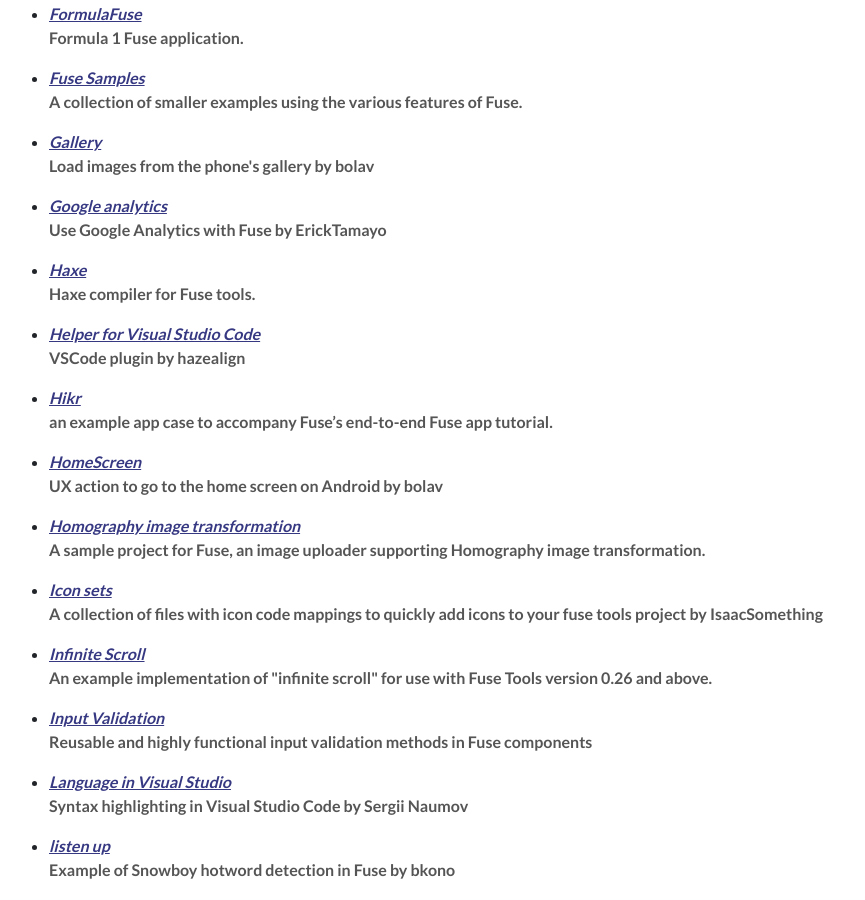
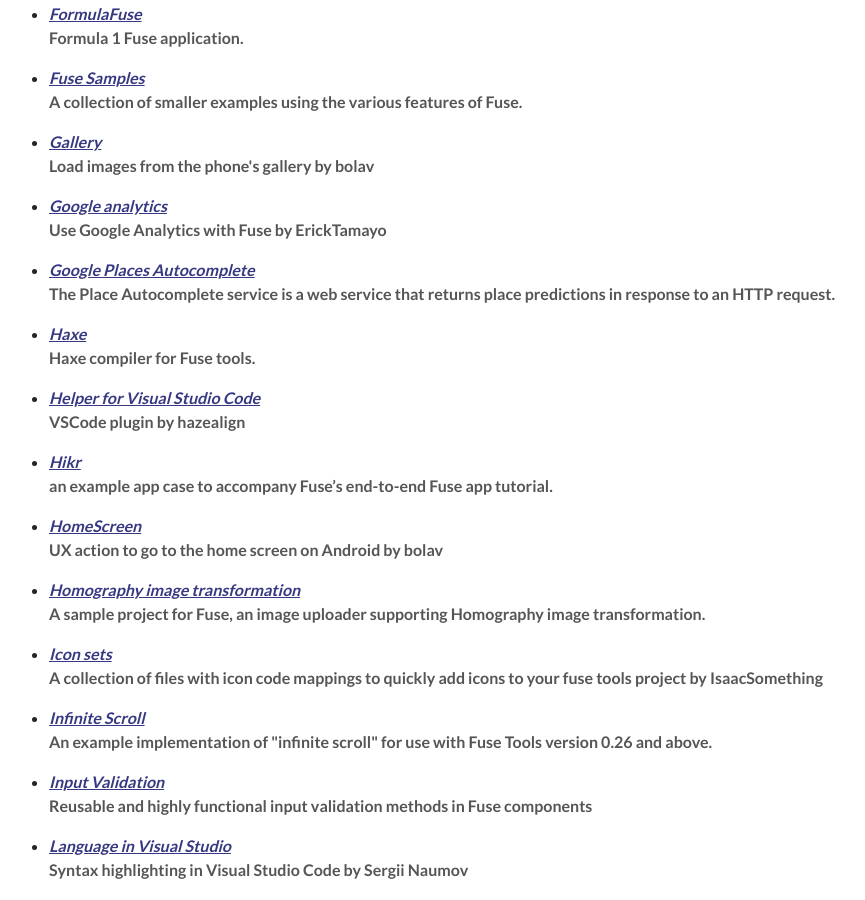
Before and after one commit to fuse-open/fuse-open.github.io, a Jekyll site: the page built from integrations.md, in a window 1280 px wide and 900 px high, scrolled down 1537 px. Shown: the whole window, without its empty margins (76-941 px from the left). Built offline with Jekyll 4.4.1, drawn with Linux system fonts in a browser that asks for light colours; nearby versions of some CDN libraries.

Commit message:
Added Fuse.PlaceAutocomplete to Integrations

```diff
--- a/integrations.md
+++ b/integrations.md
@@ -70,11 +70,14 @@ packages:
   description: A collection of smaller examples using the various features of Fuse.
   url: https://github.com/fusetools/fuse-samples
 - title: Gallery
-  description: Load images from the phone&#39;s gallery by <strong>bolav</strong>
+  description: Load images from the phone's gallery by <strong>bolav</strong>
   url: https://github.com/bolav/fuse-gallery
 - title: Google analytics
   description: Use Google Analytics with Fuse by <strong>ErickTamayo</strong>
   url: https://github.com/ErickTamayo/fuse-google-analytics
+- title: Google Places Autocomplete
+  description: The Place Autocomplete service is a web service that returns place predictions in response to an HTTP request.
+  url: https://github.com/princefr/Fuse.PlaceAutocomplete
 - title: Haxe
   description: Haxe compiler for Fuse tools.
   url: https://github.com/elsassph/fusetools-haxe
```
Also changed, not shown: other parts of integrations.md (+1 -1 lines).
